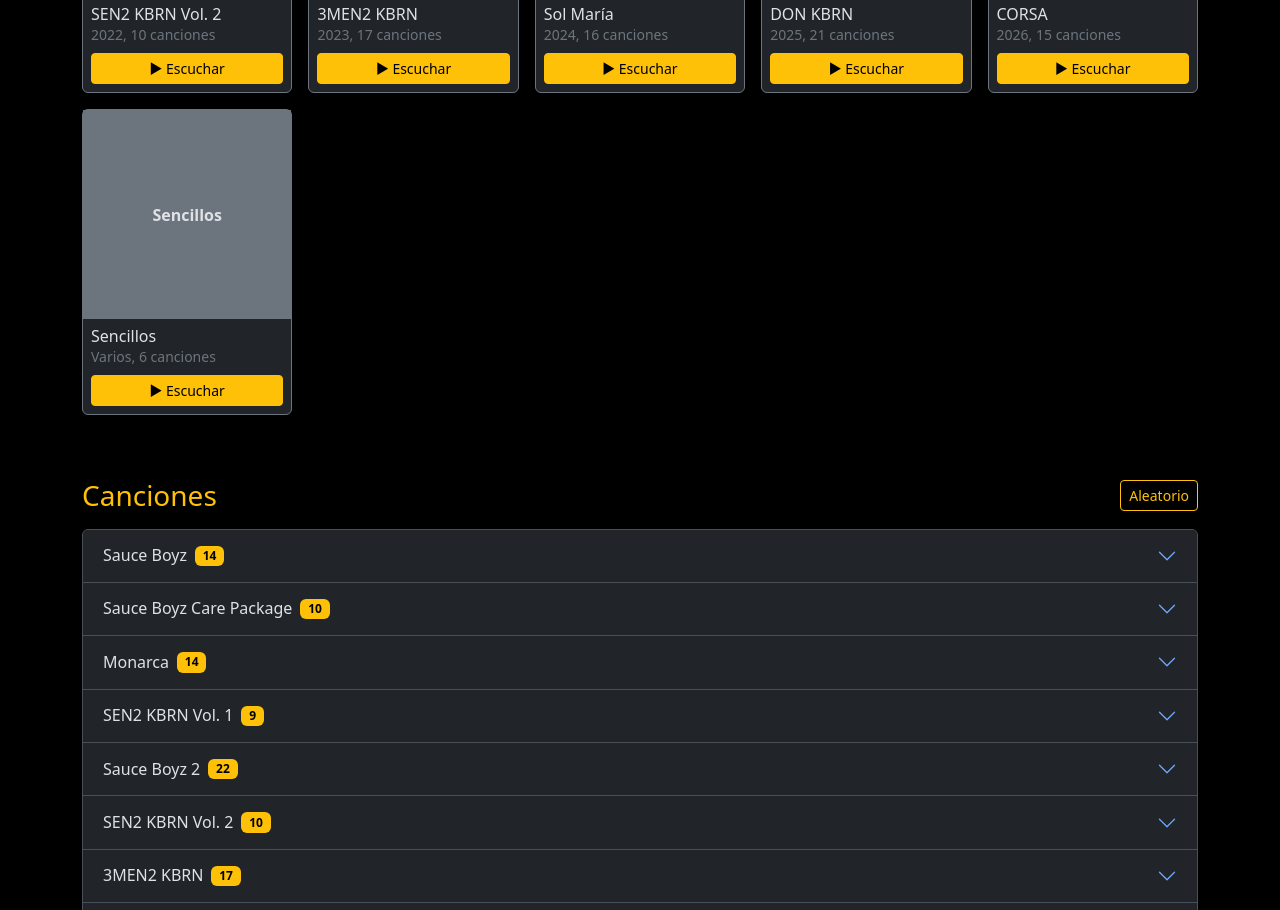
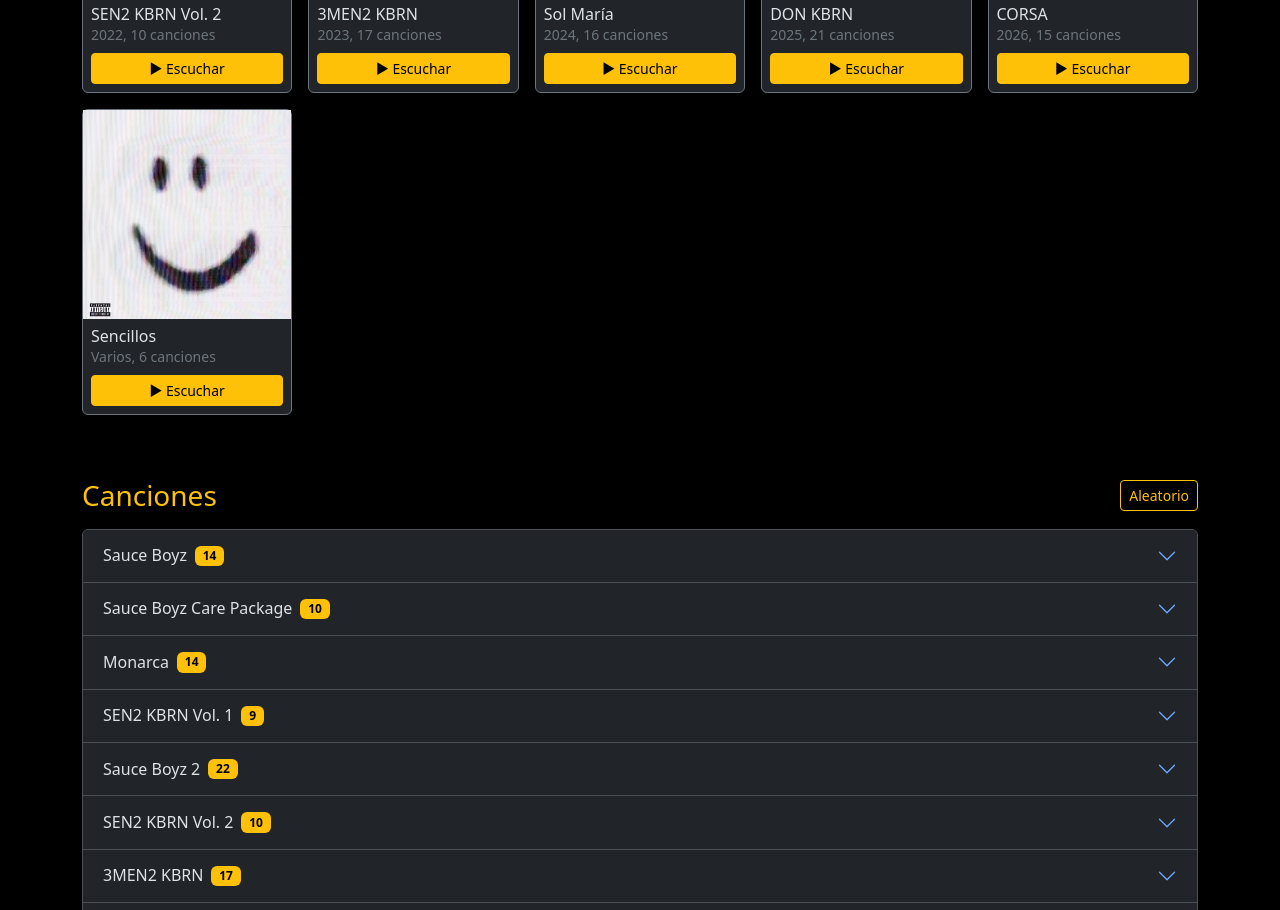
Before and after one commit to Damnpxg/ElaGOD, a plain HTML site: page index.html in a window 1280 px wide. Shown: the part 1466-2376 px from the top of the page. Drawn offline with nearby package versions, Linux system fonts and the light colour scheme.

Commit message:
update index.html

```diff
--- a/index.html
+++ b/index.html
@@ -372,7 +372,7 @@
         ]
       },
       {
-        titulo: "Sencillos", anio: "Varios", portada: "img/sencillos.jpg",
+        titulo: "Sencillos", anio: "Varios", portada: "ar.jpg",
         canciones: [
           ["Bzrp Music Sessions, Vol. 40", "s5cYXknsDbY"], ["Triste Verano", "SQymtMNE9BU"],
           ["Habla Claro", "tbfsHnYROMA"], ["Que Cojones", "VDibXdkD6yQ"],
```
